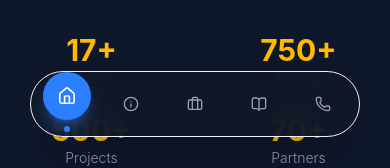
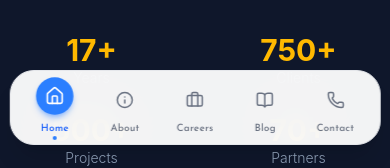
Before and after one commit to abhinavdeveloperiz/al_nahla, a React (Vite) app: page / in a window 390 px wide. Shown: the part 683-851 px from the top of the page. Built offline with nearby package versions, Linux system fonts and the light colour scheme; a web font is replaced by a local one.

Commit message:
modified nav

```diff
--- a/src/pages/about.jsx
+++ b/src/pages/about.jsx
@@ -92,7 +92,7 @@ export default function About() {
         className="relative py-32 bg-fixed bg-center bg-cover"
         style={{
           backgroundImage:
-            "url('https://images.unsplash.com/photo-1451187580459-43490279c0fa')",
+            "url('https://plus.unsplash.com/premium_photo-1681426687411-21986b0626a8?fm=jpg&q=60&w=3000&auto=format&fit=crop&ixlib=rb-4.1.0&ixid=M3wxMjA3fDB8MHxzZWFyY2h8NXx8dGVjaHxlbnwwfHwwfHx8MA%3D%3D')",
         }}
       >
         {/* OVERLAY */}
@@ -214,7 +214,6 @@ export default function About() {
                   <p className="text-amber-600 font-medium mb-3">
                     {leader.role}
                   </p>
-
                 </div>
               </div>
             ))}
--- a/src/pages/components/Navbar.jsx
+++ b/src/pages/components/Navbar.jsx
@@ -5,11 +5,11 @@ import { motion } from "framer-motion";
 import Logo from "../../assets/logo/logonobg.png";
 
 const navItems = [
-  { name: "Home", path: "/", icon: <Home size={16} /> },
-  { name: "About", path: "/about", icon: <Info size={16} /> },
-  { name: "Careers", path: "/services", icon: <Briefcase size={16} /> },
-  { name: "Blog", path: "/blog", icon: <BookOpen size={16} /> },
-  { name: "Contact", path: "/contact", icon: <Phone size={16} /> },
+  { name: "Home", path: "/", icon: <Home size={18} /> },
+  { name: "About", path: "/about", icon: <Info size={18} /> },
+  { name: "Careers", path: "/services", icon: <Briefcase size={18} /> },
+  { name: "Blog", path: "/blog", icon: <BookOpen size={18} /> },
+  { name: "Contact", path: "/contact", icon: <Phone size={18} /> },
 ];
 
 export default function FloatingNavbar() {
@@ -66,29 +66,43 @@ export default function FloatingNavbar() {
       </div>
 
       {/* ================= MOBILE: EXPANDING DOCK ================= */}
-      <div className="fixed bottom-6 left-1/2 -translate-x-1/2 w-max px-4 py-3 bg-gray-900/90 backdrop-blur-xl shadow-2xl rounded-full flex justify-center items-center gap-6 md:hidden z-50 border border-gray-100 ">
+      <div className="fixed bottom-4 left-1/2 -translate-x-1/2 w-[95%] max-w-[400px] px-4 py-2 bg-white/95 backdrop-blur-xl border border-gray-200 shadow-xl rounded-3xl flex justify-between items-center md:hidden z-50">
         {navItems.map((item) => {
           const isActive = location.pathname === item.path;
 
           return (
-            <Link key={item.name} to={item.path} className="relative group">
+            <Link
+              key={item.name}
+              to={item.path}
+              className="relative flex flex-col items-center justify-center w-14 gap-1 pt-1"
+            >
+              {/* Icon Container */}
               <motion.div
                 animate={{
-                  y: isActive ? -8 : 0,
-                  scale: isActive ? 1.2 : 1,
+                  y: isActive ? -4 : 0,
+                  scale: isActive ? 1.1 : 1,
                 }}
                 transition={{ type: "spring", stiffness: 400, damping: 20 }}
-                className={`p-3 rounded-full transition-colors
-                  ${isActive ? "bg-blue-500 text-white shadow-lg shadow-blue-500/40" : "text-gray-400"}`}
+                className={`p-2 rounded-full transition-colors
+                  ${isActive ? "bg-blue-500 text-white shadow-md shadow-blue-500/40" : "text-gray-500"}`}
               >
                 {item.icon}
               </motion.div>
+
+              {/* Text Label in Small Letters */}
+              <span
+                className={`text-[10px] font-medium tracking-wide transition-colors ${
+                  isActive ? "text-blue-600" : "text-gray-500"
+                }`}
+              >
+                {item.name}
+              </span>
 
               {/* Active Dot Indicator */}
               {isActive && (
                 <motion.div
                   layoutId="mobile-dot"
-                  className="absolute -bottom-2 left-1/2 -translate-x-1/2 w-1.5 h-1.5 bg-blue-500 rounded-full"
+                  className="absolute -bottom-1 left-1/2 -translate-x-1/2 w-1 h-1 bg-blue-500 rounded-full"
                 />
               )}
             </Link>
--- a/src/pages/home.jsx
+++ b/src/pages/home.jsx
@@ -347,7 +347,7 @@ export default function Home() {
         className="relative py-28 bg-fixed bg-center bg-cover "
         style={{
           backgroundImage:
-            "url('https://t4.ftcdn.net/jpg/03/77/96/35/360_F_377963527_mcjPoX6p11HGPv9XfcUL6nWnQJzYo8hQ.jpg')",
+            "url('https://c4.wallpaperflare.com/wallpaper/121/27/632/technology-internet-wallpaper-preview.jpg')",
         }}
       >
         {/* DARK OVERLAY */}
@@ -389,7 +389,6 @@ export default function Home() {
                   <div
                     key={i}
                     data-aos="fade-up"
-                    data-aos-delay={i * 70}
                     className="group flex items-start gap-4"
                   >
                     {/* Icon */}
@@ -422,10 +421,7 @@ export default function Home() {
         <div className="max-w-6xl mx-auto px-6">
           {/* Heading */}
           <div className="text-center mb-16">
-            <h2
-              data-aos="fade-up"
-              className="text-3xl md:text-4xl font-bold text-slate-100 uppercase"
-            >
+            <h2 className="text-3xl md:text-4xl font-bold text-slate-100 uppercase">
               Why Choose Al Nahla UAE
             </h2>
           </div>
@@ -444,7 +440,7 @@ export default function Home() {
             </div>
 
             {/* Item 2 */}
-            <div data-aos="zoom-in" data-aos-delay="100" className="group">
+            <div data-aos="zoom-in" className="group">
               <div className="flex justify-center mb-4">
                 <Building2
                   size={40}
@@ -457,7 +453,7 @@ export default function Home() {
             </div>
 
             {/* Item 3 */}
-            <div data-aos="zoom-in" data-aos-delay="200" className="group">
+            <div data-aos="zoom-in" className="group">
               <div className="flex justify-center mb-4">
                 <Network
                   size={40}
@@ -468,7 +464,7 @@ export default function Home() {
             </div>
 
             {/* Item 4 */}
-            <div data-aos="zoom-in" data-aos-delay="300" className="group">
+            <div data-aos="zoom-in" className="group">
               <div className="flex justify-center mb-4">
                 <TrendingUp
                   size={40}
@@ -490,7 +486,7 @@ export default function Home() {
             </div>
 
             {/* Item 6 */}
-            <div data-aos="zoom-in" data-aos-delay="100" className="group">
+            <div data-aos="zoom-in" className="group">
               <div className="flex justify-center mb-4">
                 <Server
                   size={40}
@@ -501,7 +497,7 @@ export default function Home() {
             </div>
 
             {/* Item 7 */}
-            <div data-aos="zoom-in" data-aos-delay="200" className="group">
+            <div data-aos="zoom-in" className="group">
               <div className="flex justify-center mb-4">
                 <Code2
                   size={40}
@@ -569,7 +565,6 @@ export default function Home() {
               <div
                 key={i}
                 data-aos="fade-up"
-                data-aos-delay={i * 100}
                 className="bg-white rounded-xl p-6 text-center hover:shadow-lg transition-all duration-300 hover:-translate-y-1 border border-slate-200 group"
               >
                 <industry.icon
@@ -591,10 +586,7 @@ export default function Home() {
         <div className="max-w-6xl mx-auto px-6">
           {/* Heading */}
           <div className="text-center mb-16">
-            <h2
-              data-aos="fade-up"
-              className="text-3xl md:text-4xl font-bold text-slate-900 uppercase mb-4"
-            >
+            <h2 className="text-3xl md:text-4xl font-bold text-slate-900 uppercase mb-4">
               What Our Clients Say
             </h2>
             <p
```
